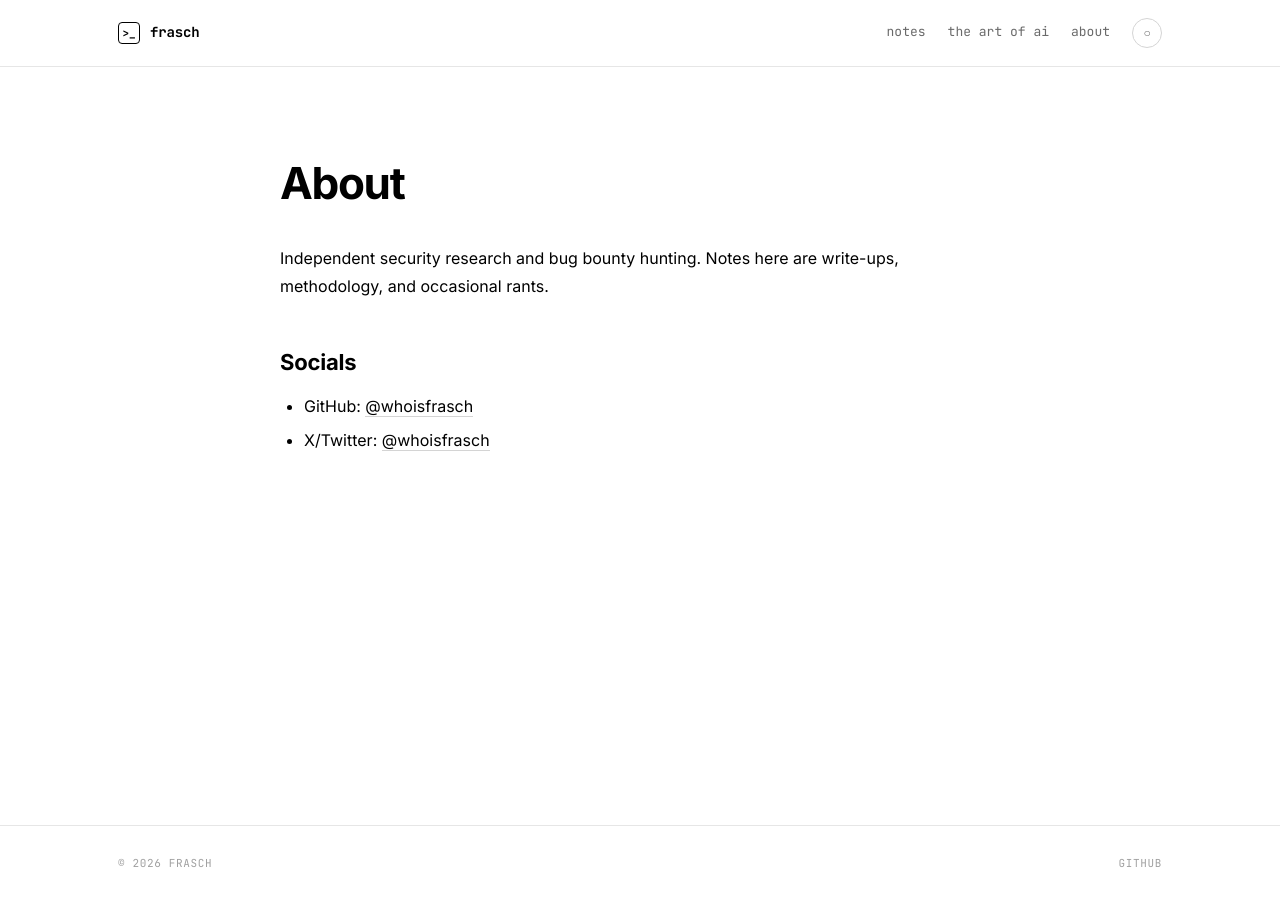
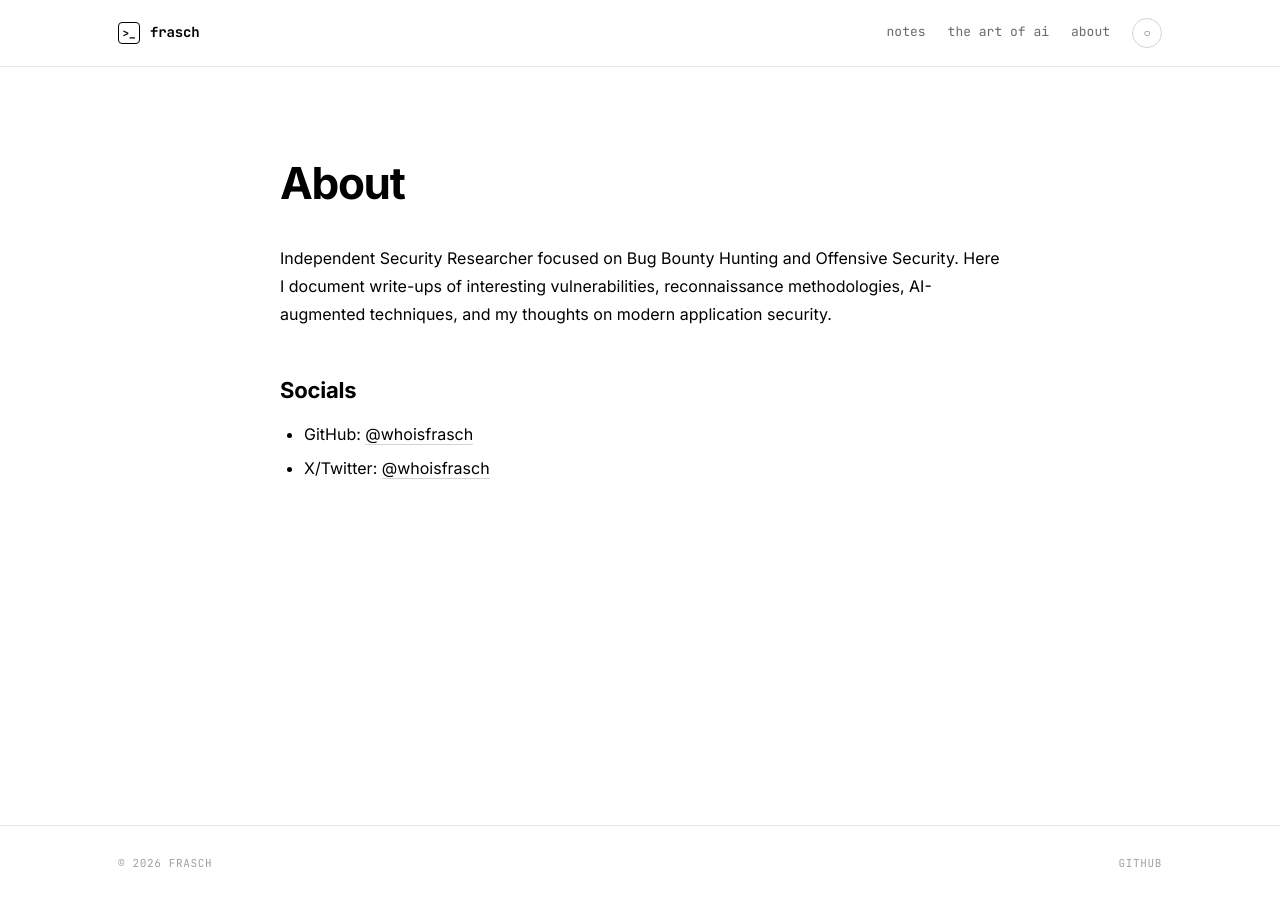
Before and after one commit to whoisfrasch/frasch, a Jekyll site: the page built from about.md, in a window 1280 px wide. Built offline with Jekyll 4.4.1, drawn with Linux system fonts in a browser that asks for light colours.

Commit message:
Update about.md

```diff
--- a/about.md
+++ b/about.md
@@ -8,8 +8,7 @@ permalink: /about/
   <h1>About</h1>
 
   <p>
-    Independent security research and bug bounty hunting. Notes here are
-    write-ups, methodology, and occasional rants.
+   Independent Security Researcher focused on Bug Bounty Hunting and Offensive Security.  Here I document write-ups of interesting vulnerabilities, reconnaissance methodologies, AI-augmented    techniques, and my thoughts on modern application security.
   </p>
 
   <h2>Socials</h2>
```
